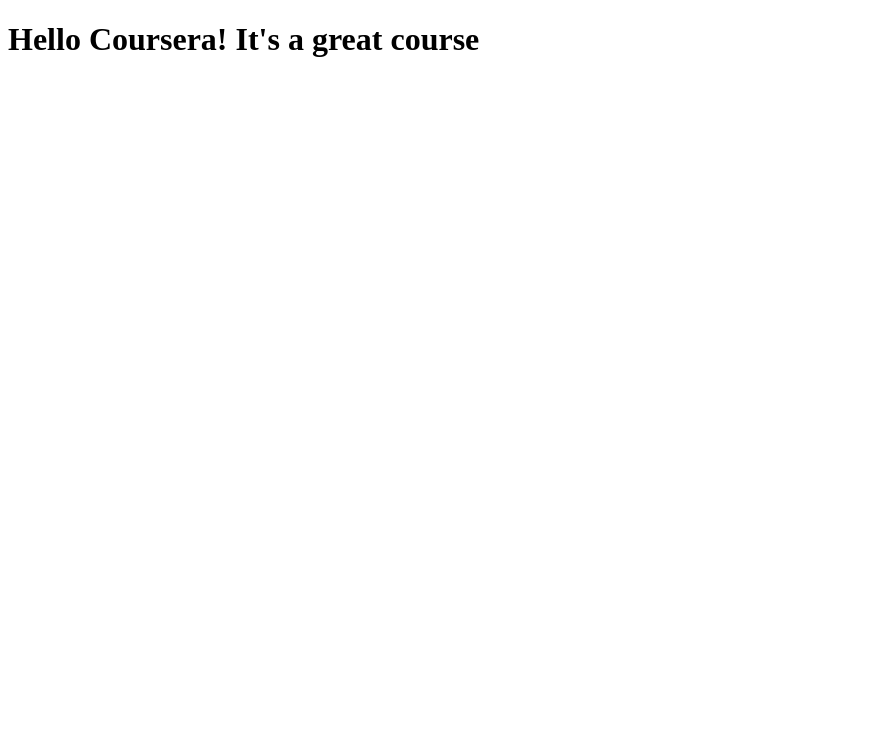
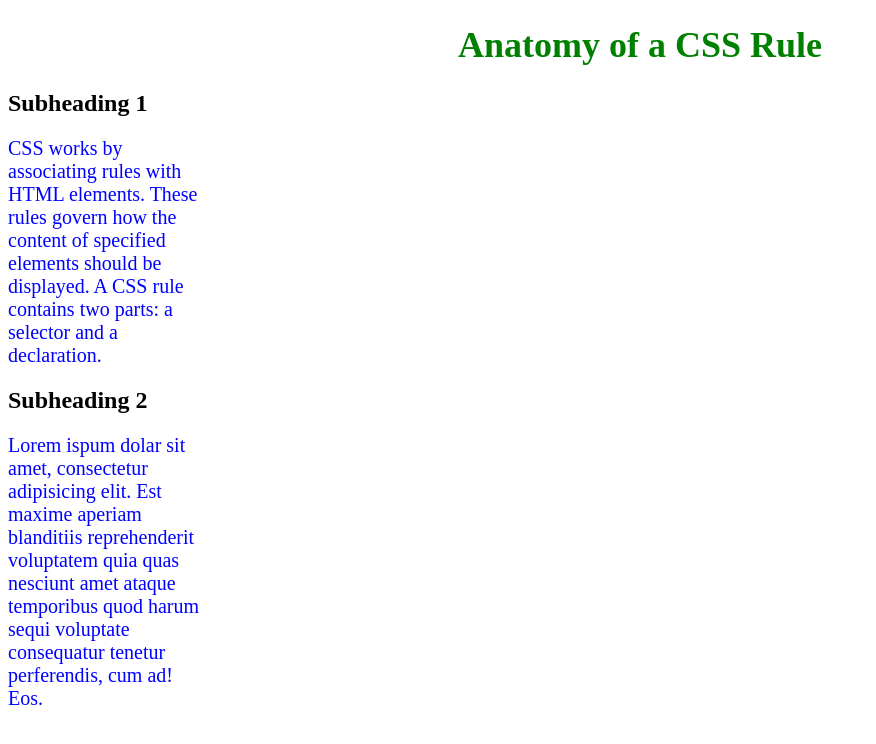
Before and after one commit to assalaminain/assalaminain-Coursera-HTML-example-1, a plain HTML site: page site/index.html in a window 1280 px wide. Shown: the whole page, without its empty margins (0-876 px from the left). Drawn offline with Linux system fonts and the light colour scheme.

Commit message:
Css example!

```diff
--- a/site/index.html
+++ b/site/index.html
@@ -2,9 +2,25 @@
 <html>
 <head>
 	<meta charset="utf-8">
-	<title>Hello Coursera!</title>
+	<title>Anatomy of a CSS Rule</title>
+	<style>
+	p{
+		color:  blue;
+		font-size: 20px;
+		width:  200px;
+	}
+	h1{
+		color: green;
+		font-size: 36px;
+		text-align: center;
+	}
+</style>
 </head>
 <body>
-<h1>Hello Coursera! It's a great course</h1>
+<h1>Anatomy of a CSS Rule</h1>
+<h2>Subheading 1</h2>
+<p>CSS works by associating rules with HTML elements. These rules govern how the content of specified elements should be displayed. A CSS rule contains two parts: a selector and a declaration.</p>
+<h2>Subheading 2</h2>
+<p>Lorem ispum dolar sit amet, consectetur adipisicing elit. Est maxime aperiam blanditiis reprehenderit voluptatem quia quas nesciunt amet ataque temporibus quod harum sequi voluptate consequatur tenetur perferendis, cum ad! Eos.</p>
 </body>
 </html>
```
